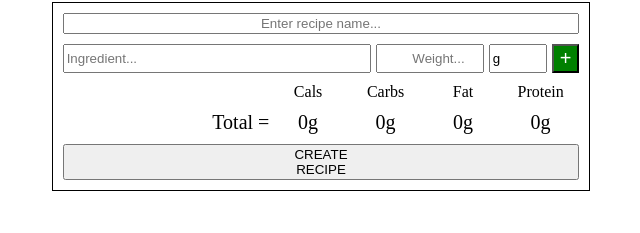
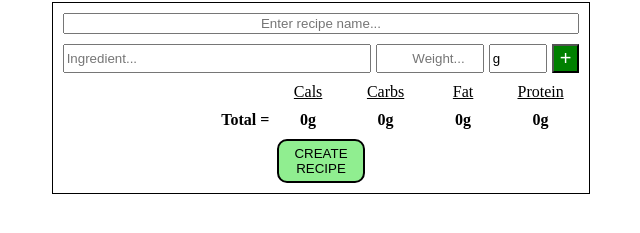
Before and after one commit to TeddyPutus/MealPlannerMV, a website: page index.html in a window 1280 px wide. Shown: the part 125-358 px from the top of the page, without its empty margins (319-959 px from the left). Drawn offline with Linux system fonts and the light colour scheme.

Commit message:
Added styling with transitions to recipe button

```diff
--- a/index.html
+++ b/index.html
@@ -40,28 +40,28 @@
 			<!-- a container for our added ingredients -->
 			<section id="added-ingredients">
 
-				<p id="start">Cals</p>
+				<p id="start" class="descriptor">Cals</p>
 
-				<p>Carbs</p>
+				<p class="descriptor">Carbs</p>
 
-				<p>Fat</p>
+				<p class="descriptor">Fat</p>
 
-				<p>Protein</p>
+				<p class="descriptor">Protein</p>
 
 			</section>
 
 			<!-- a container for our total stats and recipe button -->
 			<section id="totals">
 
-				<bold id="total-start">Total = </bold>
+				<strong id="total-start">Total = </strong>
 
-				<bold id="total-p-calories">0g</bold>
+				<strong id="total-p-calories">0g</strong>
 
-				<bold id="total-p-carbs">0g</bold>
+				<strong id="total-p-carbs">0g</strong>
 
-				<bold id="total-p-fat">0g</bold>
+				<strong id="total-p-fat">0g</strong>
 
-				<bold id="total-p-protein">0g</bold>
+				<strong id="total-p-protein">0g</strong>
 
 			</section>
 
--- a/styles.css
+++ b/styles.css
@@ -71,6 +71,10 @@ p {
     text-align: center;
 }
 
+.descriptor {
+    text-decoration: underline;
+}
+
 #start {
     grid-column-start: 3;
 }
@@ -84,11 +88,16 @@ p {
 .ingredient button {
     background-color: red;
     color: white;
+    opacity: 0.5;
     transition: opacity 0.2s;
 }
 
 .ingredient button:hover {
-    opacity: 0.5;
+    opacity: 1;
+}
+
+.ingredient div {
+    font-size: 1rem;
 }
 
 #total-start {
@@ -96,8 +105,25 @@ p {
     text-align: end;
 }
 
+strong {
+    font-size: 1rem;
+}
+
 #recipe-create-button {
+    width: fit-content;
+    justify-self: center;
+    padding: 5px 15px;
+    background-color: lightgreen;
+    border-radius: 10px;
+    border: 2px solid black;
+}
 
+#recipe-create-button:hover {
+    transition-property: background-color transform;
+    transition-duration: 0.2s;
+    transition-timing-function: linear;
+    background-color: green;
+    transform: scale(1.05);
 }
 
 #recipe-card-area {
```
